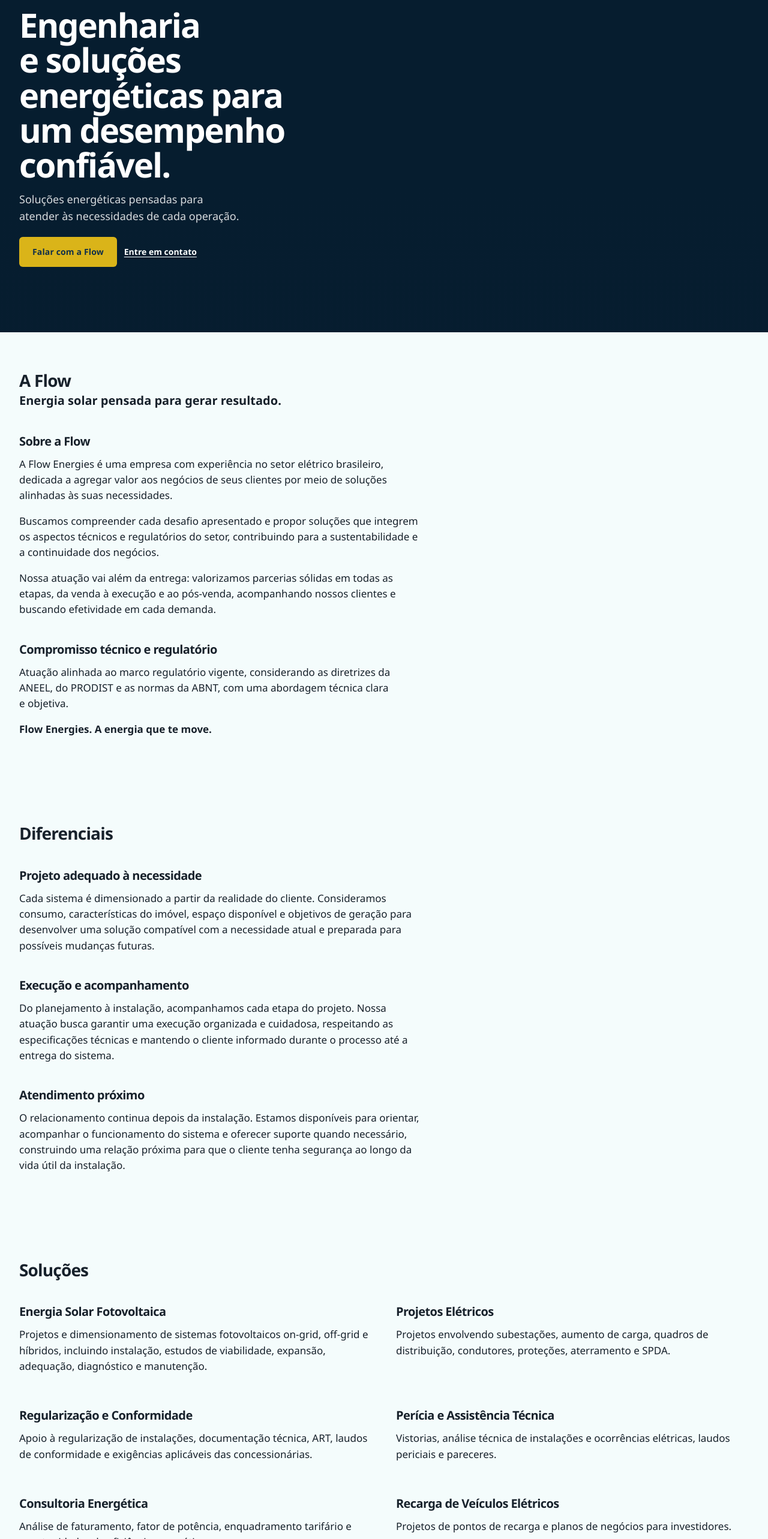
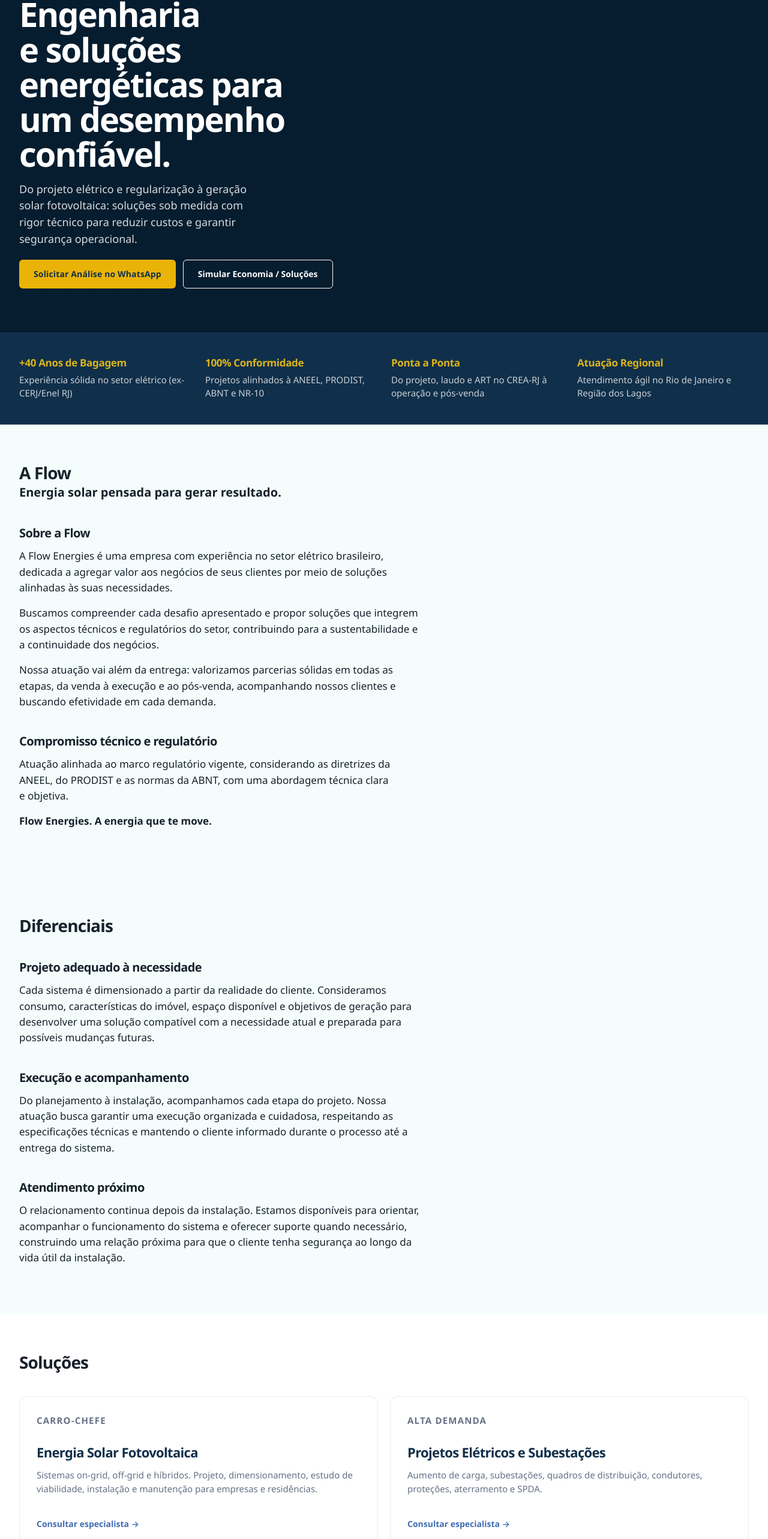
Before and after one commit to beAndrade/flow-site, an Angular app: page / in a window 1280 px wide. Shown: the part 226-2792 px from the top of the page at 60% size. Built offline with nearby package versions, Linux system fonts and the light colour scheme.

Commit message:
feat(flow): evolui Hero, Trust Bar e Bento de Soluções na Home

```diff
--- a/src/app/features/home/home.component.html
+++ b/src/app/features/home/home.component.html
@@ -25,16 +25,44 @@
   <div class="hero__scrim" aria-hidden="true"></div>
   <div class="hero__shell site-shell">
     <div class="hero__copy">
-      <p class="hero__eyebrow">Energia solar para empresas</p>
+      <p class="hero__eyebrow">ENGENHARIA ELÉTRICA &amp; ENERGIA SOLAR | EMPRESAS E RESIDÊNCIAS</p>
       <h1 id="home-title">Engenharia e soluções energéticas para um desempenho confiável.</h1>
       <p class="hero__support">
-        Soluções energéticas pensadas para atender às necessidades de cada operação.
+        Do projeto elétrico e regularização à geração solar fotovoltaica: soluções sob medida com rigor técnico para reduzir custos e garantir segurança operacional.
       </p>
       <div class="hero__actions">
-        <a class="hero__cta" href="https://wa.me/5522998449702?text=Ol%C3%A1!%20Conheci%20a%20Flow%20Energies%20pelo%20site%20e%20gostaria%20de%20conhecer%20melhor%20a%20empresa%20e%20entender%20como%20voc%C3%AAs%20podem%20me%20ajudar.">Falar com a Flow</a>
-        <a class="hero__secondary" href="#contato">Entre em contato</a>
+        <a
+          class="hero__cta"
+          href="https://wa.me/5522998449702?text=Ol%C3%A1!%20Conheci%20a%20Flow%20Energies%20pelo%20site%20e%20gostaria%20de%20conhecer%20melhor%20a%20empresa%20e%20entender%20como%20voc%C3%AAs%20podem%20me%20ajudar."
+          target="_blank"
+          rel="noopener noreferrer"
+        >Solicitar Análise no WhatsApp</a>
+        <a class="hero__secondary" href="#solucoes">Simular Economia / Soluções</a>
       </div>
     </div>
+  </div>
+</section>
+
+<section class="trust-bar" aria-label="Por que a Flow Energies">
+  <div class="trust-bar__inner site-shell">
+    <ul class="trust-bar__grid">
+      <li class="trust-bar__item">
+        <p class="trust-bar__title">+40 Anos de Bagagem</p>
+        <p class="trust-bar__desc">Experiência sólida no setor elétrico (ex-CERJ/Enel RJ)</p>
+      </li>
+      <li class="trust-bar__item">
+        <p class="trust-bar__title">100% Conformidade</p>
+        <p class="trust-bar__desc">Projetos alinhados à ANEEL, PRODIST, ABNT e NR-10</p>
+      </li>
+      <li class="trust-bar__item">
+        <p class="trust-bar__title">Ponta a Ponta</p>
+        <p class="trust-bar__desc">Do projeto, laudo e ART no CREA-RJ à operação e pós-venda</p>
+      </li>
+      <li class="trust-bar__item">
+        <p class="trust-bar__title">Atuação Regional</p>
+        <p class="trust-bar__desc">Atendimento ágil no Rio de Janeiro e Região dos Lagos</p>
+      </li>
+    </ul>
   </div>
 </section>
 
@@ -99,42 +127,51 @@
   </ul>
 </section>
 
-<section id="solucoes" class="home-section" aria-labelledby="solucoes-title">
+<section id="solucoes" class="home-section home-section--solutions" aria-labelledby="solucoes-title">
   <h2 id="solucoes-title">Soluções</h2>
 
-  <div class="solution-groups">
-    <div class="solution-group">
-      <h3>Energia Solar Fotovoltaica</h3>
-      <p>Projetos e dimensionamento de sistemas fotovoltaicos on-grid, off-grid e híbridos, incluindo instalação, estudos de viabilidade, expansão, adequação, diagnóstico e manutenção.</p>
+  <div class="solutions-bento">
+    <div class="solutions-bento__featured">
+      @for (item of featuredSolutions; track item.title) {
+        <article class="solution-card solution-card--featured">
+          @if (item.badge) {
+            <p class="solution-card__badge">{{ item.badge }}</p>
+          }
+          <h3>{{ item.title }}</h3>
+          <p>{{ item.description }}</p>
+          <a
+            class="solution-card__link"
+            [href]="buildServiceWhatsAppUrl(item.title)"
+            target="_blank"
+            rel="noopener noreferrer"
+          >Consultar especialista →</a>
+        </article>
+      }
     </div>
-    <div class="solution-group">
-      <h3>Projetos Elétricos</h3>
-      <p>Projetos envolvendo subestações, aumento de carga, quadros de distribuição, condutores, proteções, aterramento e SPDA.</p>
-    </div>
-    <div class="solution-group">
-      <h3>Regularização e Conformidade</h3>
-      <p>Apoio à regularização de instalações, documentação técnica, ART, laudos de conformidade e exigências aplicáveis das concessionárias.</p>
-    </div>
-    <div class="solution-group">
-      <h3>Perícia e Assistência Técnica</h3>
-      <p>Vistorias, análise técnica de instalações e ocorrências elétricas, laudos periciais e pareceres.</p>
-    </div>
-    <div class="solution-group">
-      <h3>Consultoria Energética</h3>
-      <p>Análise de faturamento, fator de potência, enquadramento tarifário e oportunidades de eficiência energética.</p>
-    </div>
-    <div class="solution-group">
-      <h3>Recarga de Veículos Elétricos</h3>
-      <p>Projetos de pontos de recarga e planos de negócios para investidores.</p>
-    </div>
-    <div class="solution-group">
-      <h3>Documentação Técnica</h3>
-      <p>Memoriais, relatórios, pareceres técnicos e suporte documental para defesas jurídicas relacionadas a questões técnicas.</p>
+
+    <div class="solutions-bento__grid">
+      @for (item of standardSolutions; track item.title) {
+        <article class="solution-card">
+          <h3>{{ item.title }}</h3>
+          <p>{{ item.description }}</p>
+          <a
+            class="solution-card__link"
+            [href]="buildServiceWhatsAppUrl(item.title)"
+            target="_blank"
+            rel="noopener noreferrer"
+          >Consultar especialista →</a>
+        </article>
+      }
     </div>
   </div>
 
   <div class="solutions-cta">
-    <a class="hero__cta" href="https://wa.me/5522998449702?text=Ol%C3%A1!%20Conheci%20a%20Flow%20Energies%20pelo%20site%20e%20gostaria%20de%20conhecer%20melhor%20a%20empresa%20e%20entender%20como%20voc%C3%AAs%20podem%20me%20ajudar.">Falar no WhatsApp</a>
+    <a
+      class="hero__cta"
+      href="https://wa.me/5522998449702?text=Ol%C3%A1!%20Conheci%20a%20Flow%20Energies%20pelo%20site%20e%20gostaria%20de%20conhecer%20melhor%20a%20empresa%20e%20entender%20como%20voc%C3%AAs%20podem%20me%20ajudar."
+      target="_blank"
+      rel="noopener noreferrer"
+    >Falar no WhatsApp</a>
     <a class="solutions-cta__secondary" href="#contato">Entre em contato</a>
   </div>
 </section>
--- a/src/app/features/home/home.component.scss
+++ b/src/app/features/home/home.component.scss
@@ -1,3 +1,5 @@
+@use "breakpoints" as *;
+
 :host {
   display: block;
 }
@@ -85,12 +87,18 @@
 }
 
 .hero__eyebrow {
+  display: inline-block;
+  width: fit-content;
+  max-width: 100%;
   margin: 0;
+  padding: 8px 16px;
+  border: 1px solid #fafdfb;
+  border-radius: var(--radius-sm);
   color: var(--color-brand-yellow);
   font-size: 0.6875rem;
   font-weight: var(--font-weight-bold);
-  letter-spacing: 0.12em;
-  line-height: 1.4;
+  letter-spacing: 0.08em;
+  line-height: 1.45;
   text-transform: uppercase;
 }
 
@@ -107,7 +115,7 @@
 
 .hero__support {
   margin: 0;
-  max-width: 36ch;
+  max-width: 42ch;
   color: rgb(255 255 255 / 84%);
   font-size: clamp(1.0625rem, 1.5vw, 1.125rem);
   line-height: 1.55;
@@ -124,11 +132,14 @@
 .hero__cta {
   display: inline-flex;
   align-items: center;
-  min-height: 2.75rem;
-  padding: 14px 22px;
+  justify-content: center;
+  box-sizing: border-box;
+  height: 48px;
+  min-height: 48px;
+  padding: 0 24px;
   border: 0;
   border-radius: var(--radius-sm);
-  background: var(--color-brand-yellow);
+  background: #eab308;
   color: var(--color-brand-navy);
   font: inherit;
   font-size: 0.8125rem;
@@ -136,26 +147,46 @@
   letter-spacing: 0.01em;
   text-decoration: none;
   cursor: pointer;
+  transition:
+    transform 0.2s ease,
+    box-shadow 0.2s ease,
+    background-color 0.2s ease;
 }
 
 .hero__cta:hover {
-  background: #e3c33a;
+  background: #f0bc1a;
+  box-shadow: 0 8px 20px rgb(0 0 0 / 22%);
+  transform: translateY(-2px);
 }
 
 .hero__secondary {
+  display: inline-flex;
+  align-items: center;
+  justify-content: center;
+  box-sizing: border-box;
+  height: 48px;
+  min-height: 48px;
   margin: 0;
+  padding: 0 24px;
+  border: 1px solid #fafdfb;
+  border-radius: var(--radius-sm);
+  background: transparent;
   color: var(--color-white);
   font-size: 0.875rem;
   font-weight: var(--font-weight-semibold);
-  text-decoration: underline;
-  text-underline-offset: 0.22em;
+  text-decoration: none;
+  transition:
+    border-color 0.2s ease,
+    background-color 0.2s ease;
 }
 
 .hero__secondary:hover {
-  color: rgb(255 255 255 / 88%);
+  border-color: #fafdfb;
+  background: rgb(250 253 251 / 8%);
+  color: var(--color-white);
 }
 
-@media (min-width: 48rem) {
+@include bp-up(md) {
   .hero {
     --hero-min-height: max(30rem, 56svh);
     --hero-focus-x: 74%;
@@ -165,11 +196,11 @@
 
   .hero__copy {
     gap: var(--space-4);
-    width: min(36rem, 100%);
+    width: min(40rem, 100%);
   }
 }
 
-@media (min-width: 64rem) {
+@include bp-up(lg) {
   .hero {
     --hero-min-height: 780px;
     --hero-focus-x: 78%;
@@ -179,12 +210,12 @@
   }
 
   .hero__copy {
-    width: min(38rem, 100%);
+    width: min(44rem, 100%);
   }
 
   .hero__eyebrow {
     font-size: 0.75rem;
-    letter-spacing: 0.14em;
+    letter-spacing: 0.1em;
   }
 
   .hero h1 {
@@ -202,8 +233,15 @@
   }
 
   .hero__poster,
-  .hero__video {
+  .hero__video,
+  .hero__cta,
+  .hero__secondary {
     transition: none;
+  }
+
+  .hero__cta:hover {
+    transform: none;
+    box-shadow: none;
   }
 
   .hero__poster {
@@ -240,36 +278,117 @@
   line-height: 1.3;
 }
 
-@media (min-width: 48rem) {
+@include bp-up(md) {
   .home-section {
     padding-inline: var(--container-padding-tablet);
   }
 }
 
-@media (min-width: 64rem) {
+@include bp-up(lg) {
   .home-section {
     padding-inline: var(--container-padding-desktop);
   }
 }
 
-.solution-groups {
+.home-section--solutions {
+  background: var(--color-white);
+}
+
+.solutions-bento {
   display: grid;
-  gap: var(--space-10);
+  gap: var(--space-5);
   margin-top: var(--space-10);
 }
 
-.solution-group {
-  min-width: 0;
+.solutions-bento__featured,
+.solutions-bento__grid {
+  display: grid;
+  gap: var(--space-5);
 }
 
-.solution-group h3 {
-  margin-top: 0;
+.solution-card {
+  display: grid;
+  gap: var(--space-3);
+  min-width: 0;
+  padding: 24px;
+  border: 1px solid rgb(15 23 42 / 8%);
+  border-radius: 12px;
+  background: var(--color-white);
+  transition: transform 0.22s ease, box-shadow 0.22s ease;
 }
 
-@media (min-width: 48rem) {
-  .solution-groups {
+.solution-card:hover {
+  box-shadow: var(--shadow-md);
+  transform: translateY(-4px);
+}
+
+.solution-card--featured {
+  padding: 28px;
+}
+
+.solution-card__badge {
+  margin: 0;
+  color: var(--color-brand-navy);
+  font-size: 0.6875rem;
+  font-weight: var(--font-weight-bold);
+  letter-spacing: 0.08em;
+  text-transform: uppercase;
+}
+
+.solution-card h3,
+.solution-card p {
+  margin: 0;
+  max-width: none;
+}
+
+.solution-card h3 {
+  color: var(--color-brand-navy);
+  font-size: 1.1875rem;
+  line-height: 1.25;
+}
+
+.solution-card--featured h3 {
+  font-size: 1.375rem;
+}
+
+.solution-card p {
+  color: var(--color-text-secondary);
+  font-size: 0.9375rem;
+  line-height: 1.5;
+}
+
+.solution-card__link {
+  margin-top: var(--space-2);
+  color: var(--color-brand-blue);
+  font-size: 0.875rem;
+  font-weight: var(--font-weight-semibold);
+  text-decoration: none;
+}
+
+.solution-card__link:hover {
+  color: var(--color-brand-navy);
+  text-decoration: underline;
+  text-underline-offset: 0.18em;
+}
+
+@include bp-up(md) {
+  .solutions-bento__featured,
+  .solutions-bento__grid {
     grid-template-columns: 1fr 1fr;
-    align-items: start;
+  }
+}
+
+@include bp-up(lg) {
+  .solutions-bento__grid {
+    grid-template-columns: repeat(3, 1fr);
+  }
+}
+
+@media (prefers-reduced-motion: reduce) {
+  .solution-card,
+  .solution-card:hover {
+    transition: none;
+    transform: none;
   }
 }
 
@@ -334,163 +453,3 @@
   color: var(--color-brand-blue);
   font-weight: var(--font-weight-bold);
 }
-
-.contact {
-  padding-block: var(--space-16);
-}
-
-.contact__layout {
-  display: grid;
-  gap: var(--space-8);
-}
-
-.contact__panel {
-  display: grid;
-  gap: var(--space-4);
-  padding: var(--space-8);
-  border-radius: var(--radius-lg);
-  background: var(--color-brand-navy);
-  color: var(--color-white);
-}
-
-.contact__eyebrow {
-  margin: 0;
-  color: var(--color-brand-yellow);
-  font-size: 0.6875rem;
-  font-weight: var(--font-weight-bold);
-  letter-spacing: 0.08em;
-  line-height: 1.4;
-  text-transform: uppercase;
-}
-
-.contact__panel h2 {
-  margin: 0;
-  max-width: none;
-  color: var(--color-white);
-  font-size: 1.75rem;
-  font-weight: var(--font-weight-extrabold);
-  letter-spacing: -0.02em;
-  line-height: 1.15;
-}
-
-.contact__support {
-  margin: 0;
-  max-width: 36rem;
-  color: rgb(255 255 255 / 80%);
-  font-size: 1rem;
-  line-height: 1.5;
-}
-
-.contact__actions {
-  display: flex;
-  flex-wrap: wrap;
-  align-items: center;
-  gap: var(--space-4);
-  margin-top: var(--space-2);
-}
-
-.contact__cta {
-  display: inline-flex;
-  align-items: center;
-  min-height: 2.75rem;
-  padding: 14px 20px;
-  border: 0;
-  border-radius: 8px;
-  background: var(--color-brand-yellow);
-  color: var(--color-brand-navy);
-  font: inherit;
-  font-size: 0.8125rem;
-  font-weight: var(--font-weight-bold);
-  text-decoration: none;
-  cursor: pointer;
-}
-
-.contact__cta:hover {
-  background: #e3c33a;
-}
-
-.contact__email {
-  display: inline-flex;
-  align-items: center;
-  min-height: 2.75rem;
-  padding: 14px 20px;
-  border: 1px solid rgb(255 255 255 / 70%);
-  border-radius: 8px;
-  background: transparent;
-  color: var(--color-white);
-  font: inherit;
-  font-size: 0.8125rem;
-  font-weight: var(--font-weight-bold);
-  text-decoration: none;
-  cursor: pointer;
-}
-
-.contact__email:hover {
-  border-color: var(--color-white);
-  background: rgb(255 255 255 / 8%);
-}
-
-.contact__cards {
-  display: grid;
-  gap: var(--space-4);
-  margin: 0;
-  padding: 0;
-  list-style: none;
-}
-
-.contact-card {
-  min-width: 0;
-  padding: var(--space-5);
-  border: 1px solid var(--color-border-default);
-  border-radius: var(--radius-md);
-  background: var(--color-surface);
-}
-
-.contact-card h3.contact-card__label {
-  margin: 0 0 var(--space-2);
-  max-width: none;
-  color: var(--color-brand-navy);
-  font-size: 0.75rem;
-  font-weight: var(--font-weight-bold);
-  letter-spacing: 0.06em;
-  line-height: 1.35;
-  text-transform: uppercase;
-}
-
-.contact-card__value {
-  margin: 0;
-  max-width: none;
-  color: var(--color-brand-navy);
-  font-size: 1rem;
-  line-height: 1.45;
-}
-
-.contact-card__value a {
-  color: inherit;
-  text-decoration: underline;
-  text-underline-offset: 0.2em;
-}
-
-.contact-card__value a:hover {
-  color: var(--color-brand-blue);
-}
-
-@media (min-width: 48rem) {
-  .contact__layout {
-    grid-template-columns: minmax(0, 1.15fr) minmax(0, 0.85fr);
-    align-items: stretch;
-    gap: var(--space-6);
-  }
-
-  .contact__panel {
-    padding: var(--space-10);
-  }
-
-  .contact__panel h2 {
-    font-size: 2rem;
-  }
-
-  .contact__cards {
-    align-content: start;
-  }
-}
--- a/src/app/features/home/home.component.ts
+++ b/src/app/features/home/home.component.ts
@@ -10,6 +10,14 @@ import {
 
 const heroPlaybackRate = 0.9;
 const heroEndEarlySeconds = 1.5;
+const whatsappNumber = '5522998449702';
+
+export interface SolutionCard {
+  title: string;
+  description: string;
+  featured: boolean;
+  badge?: string;
+}
 
 @Component({
   selector: 'app-home',
@@ -24,6 +32,57 @@ export class HomeComponent {
   protected readonly heroVideoReady = signal(false);
   /** Falha ou reduced-motion — mantém o poster como fallback. */
   protected readonly heroUsePoster = signal(false);
+
+  protected readonly solutions: SolutionCard[] = [
+    {
+      title: 'Energia Solar Fotovoltaica',
+      description:
+        'Sistemas on-grid, off-grid e híbridos. Projeto, dimensionamento, estudo de viabilidade, instalação e manutenção para empresas e residências.',
+      featured: true,
+      badge: 'Carro-Chefe',
+    },
+    {
+      title: 'Projetos Elétricos e Subestações',
+      description:
+        'Aumento de carga, subestações, quadros de distribuição, condutores, proteções, aterramento e SPDA.',
+      featured: true,
+      badge: 'Alta Demanda',
+    },
+    {
+      title: 'Regularização e Conformidade',
+      description: 'ART, NR-10, laudos e exigências de concessionárias.',
+      featured: false,
+    },
+    {
+      title: 'Consultoria Energética',
+      description:
+        'Análise de faturamento, fator de potência, enquadramento tarifário e eficiência energética.',
+      featured: false,
+    },
+    {
+      title: 'Perícia e Assistência Técnica',
+      description: 'Vistorias, análise de sinistros, laudos periciais e pareceres.',
+      featured: false,
+    },
+    {
+      title: 'Recarga de Veículos Elétricos',
+      description: 'Projetos de estações de recarga e planos de negócios para investidores.',
+      featured: false,
+    },
+    {
+      title: 'Documentação Técnica',
+      description: 'Memoriais, relatórios e suporte técnico para defesas jurídicas.',
+      featured: false,
+    },
+  ];
+
+  protected readonly featuredSolutions = this.solutions.filter((item) => item.featured);
+  protected readonly standardSolutions = this.solutions.filter((item) => !item.featured);
+
+  protected buildServiceWhatsAppUrl(serviceName: string): string {
+    const text = `Olá! Acessei o site da Flow Energies e gostaria de conversar sobre ${serviceName}. Poderiam me orientar?`;
+    return `https://wa.me/${whatsappNumber}?text=${encodeURIComponent(text)}`;
+  }
 
   constructor() {
     afterNextRender(() => {
@@ -76,7 +135,6 @@ export class HomeComponent {
       }
 
       void video.play().catch(() => {
-        // Autoplay bloqueado ou mídia indisponível: poster permanece.
         if (!this.heroVideoReady()) {
           markFailed();
         }
--- a/src/styles/_globals.scss
+++ b/src/styles/_globals.scss
@@ -1,3 +1,5 @@
+@use "breakpoints" as *;
+
 *,
 *::before,
 *::after {
@@ -50,15 +52,233 @@ body {
   padding-inline: var(--container-padding-mobile);
 }
 
-@media (min-width: 48rem) {
+@include bp-up(md) {
   .site-shell {
     padding-inline: var(--container-padding-tablet);
   }
 }
 
-@media (min-width: 64rem) {
+@include bp-up(lg) {
   .site-shell {
     padding-inline: var(--container-padding-desktop);
+  }
+}
+
+.trust-bar {
+  width: 100%;
+  border-bottom: 1px solid rgb(255 255 255 / 12%);
+  background: var(--color-brand-navy);
+  color: var(--color-white);
+}
+
+.trust-bar__inner {
+  padding-block: var(--space-8);
+}
+
+.trust-bar__grid {
+  display: grid;
+  grid-template-columns: 1fr;
+  gap: var(--space-6);
+  margin: 0;
+  padding: 0;
+  list-style: none;
+}
+
+.trust-bar__item {
+  min-width: 0;
+}
+
+.trust-bar__title {
+  margin: 0 0 var(--space-2);
+  color: var(--color-brand-yellow);
+  font-size: 1.0625rem;
+  font-weight: var(--font-weight-bold);
+  letter-spacing: -0.02em;
+  line-height: 1.25;
+}
+
+.trust-bar__desc {
+  margin: 0;
+  color: rgb(255 255 255 / 78%);
+  font-size: 0.9375rem;
+  line-height: 1.45;
+}
+
+@include bp-up(md) {
+  .trust-bar__inner {
+    padding-block: var(--space-10);
+  }
+
+  .trust-bar__grid {
+    grid-template-columns: 1fr 1fr;
+    gap: var(--space-8);
+  }
+}
+
+@include bp-up(lg) {
+  .trust-bar__grid {
+    grid-template-columns: repeat(4, 1fr);
+    gap: var(--space-6);
+  }
+}
+
+.contact {
+  padding-block: var(--space-16);
+}
+
+.contact__layout {
+  display: grid;
+  gap: var(--space-8);
+}
+
+.contact__panel {
+  display: grid;
+  gap: var(--space-4);
+  padding: var(--space-8);
+  border-radius: var(--radius-lg);
+  background: var(--color-brand-navy);
+  color: var(--color-white);
+}
+
+.contact__eyebrow {
+  margin: 0;
+  color: var(--color-brand-yellow);
+  font-size: 0.6875rem;
+  font-weight: var(--font-weight-bold);
+  letter-spacing: 0.08em;
+  line-height: 1.4;
+  text-transform: uppercase;
+}
+
+.contact__panel h2 {
+  margin: 0;
+  max-width: none;
+  color: var(--color-white);
+  font-size: 1.75rem;
+  font-weight: var(--font-weight-extrabold);
+  letter-spacing: -0.02em;
+  line-height: 1.15;
+}
+
+.contact__support {
+  margin: 0;
+  max-width: 36rem;
+  color: rgb(255 255 255 / 80%);
+  font-size: 1rem;
+  line-height: 1.5;
+}
+
+.contact__actions {
+  display: flex;
+  flex-wrap: wrap;
+  align-items: center;
+  gap: var(--space-4);
+  margin-top: var(--space-2);
+}
+
+.contact__cta {
+  display: inline-flex;
+  align-items: center;
+  min-height: 2.75rem;
+  padding: 14px 20px;
+  border: 0;
+  border-radius: 8px;
+  background: var(--color-brand-yellow);
+  color: var(--color-brand-navy);
+  font: inherit;
+  font-size: 0.8125rem;
+  font-weight: var(--font-weight-bold);
+  text-decoration: none;
+  cursor: pointer;
+}
+
+.contact__cta:hover {
+  background: #e3c33a;
+}
+
+.contact__email {
+  display: inline-flex;
+  align-items: center;
+  min-height: 2.75rem;
+  padding: 14px 20px;
+  border: 1px solid rgb(255 255 255 / 70%);
+  border-radius: 8px;
+  background: transparent;
+  color: var(--color-white);
+  font: inherit;
+  font-size: 0.8125rem;
+  font-weight: var(--font-weight-bold);
+  text-decoration: none;
+  cursor: pointer;
+}
+
+.contact__email:hover {
+  border-color: var(--color-white);
+  background: rgb(255 255 255 / 8%);
+}
+
+.contact__cards {
+  display: grid;
+  gap: var(--space-4);
+  margin: 0;
+  padding: 0;
+  list-style: none;
+}
+
+.contact-card {
+  min-width: 0;
+  padding: var(--space-5);
+  border: 1px solid var(--color-border-default);
+  border-radius: var(--radius-md);
+  background: var(--color-surface);
+}
+
+.contact-card h3.contact-card__label {
+  margin: 0 0 var(--space-2);
+  max-width: none;
+  color: var(--color-brand-navy);
+  font-size: 0.75rem;
+  font-weight: var(--font-weight-bold);
+  letter-spacing: 0.06em;
+  line-height: 1.35;
+  text-transform: uppercase;
+}
+
+.contact-card__value {
+  margin: 0;
+  max-width: none;
+  color: var(--color-brand-navy);
+  font-size: 1rem;
+  line-height: 1.45;
+}
+
+.contact-card__value a {
+  color: inherit;
+  text-decoration: underline;
+  text-underline-offset: 0.2em;
+}
+
+.contact-card__value a:hover {
+  color: var(--color-brand-blue);
+}
+
+@include bp-up(md) {
+  .contact__layout {
+    grid-template-columns: minmax(0, 1.15fr) minmax(0, 0.85fr);
+    align-items: stretch;
+    gap: var(--space-6);
+  }
+
+  .contact__panel {
+    padding: var(--space-10);
+  }
+
+  .contact__panel h2 {
+    font-size: 2rem;
+  }
+
+  .contact__cards {
+    align-content: start;
   }
 }
 
```
